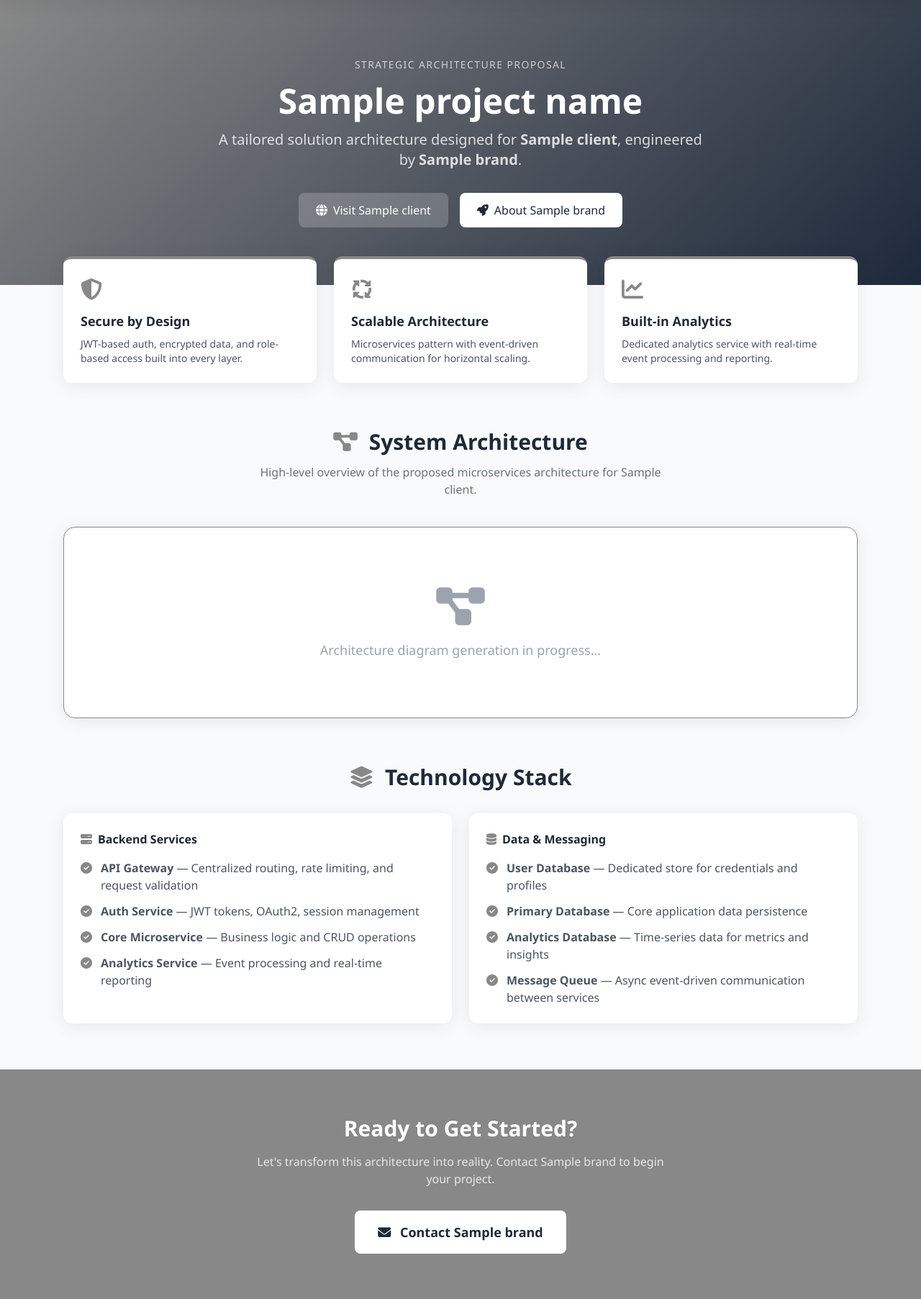
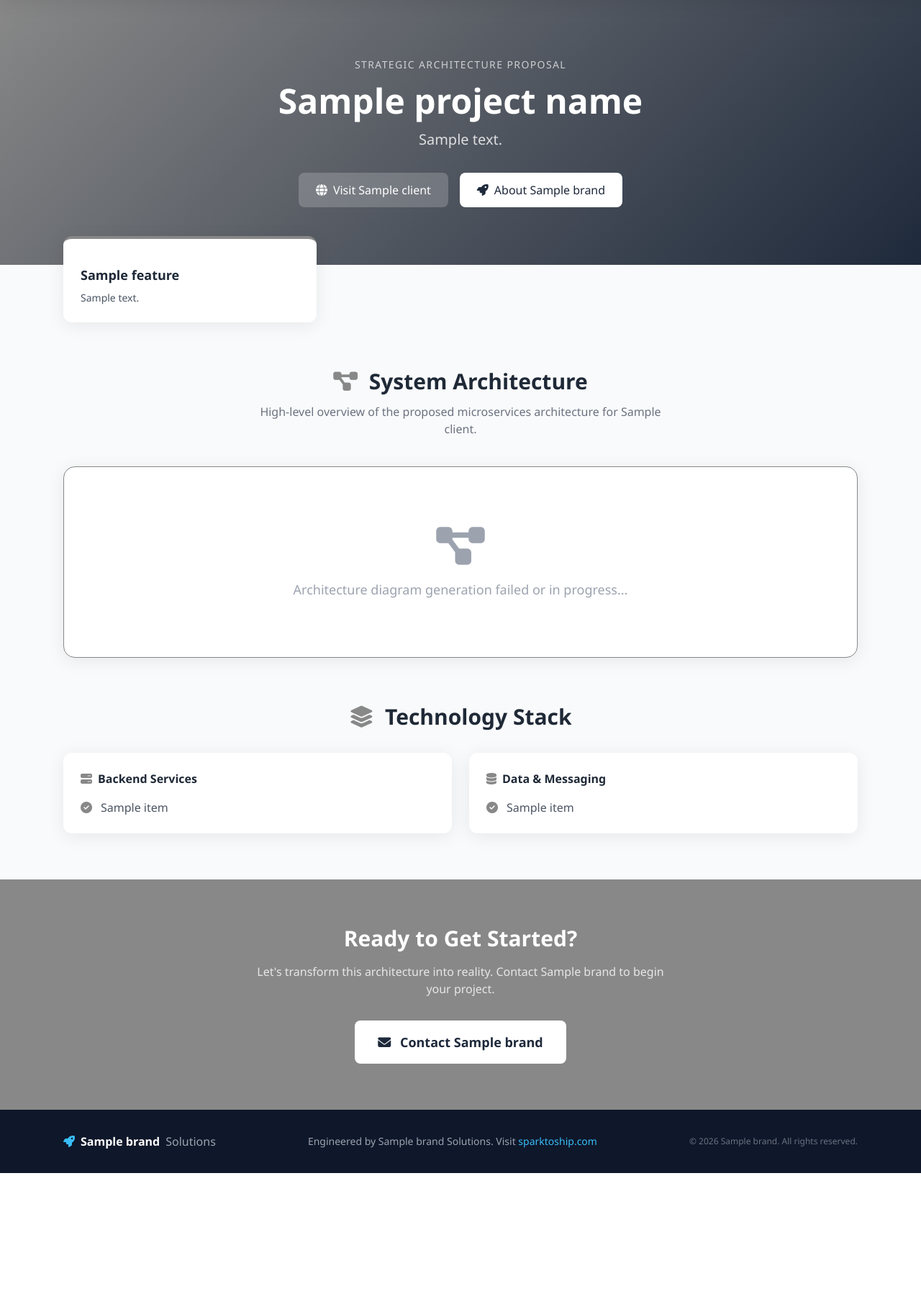
Before and after one commit to KannanManickam/RFP-Bot, a Flask app: template templates/proposal.html in a window 1280 px wide. Shown: the part 80-1885 px from the top of the page at 72% size. After the commit the page ends 1710 px from the top, so only its background shows below. Run offline with Flask 3, Linux system fonts and the light colour scheme; the template is opened without the code that fills it: most values are stand-ins (such as "Sample title", 1, 10 or a date in 2020); grey boxes marked "Sample" are stand-in pictures; some libraries are stand-ins or nearby versions.

Commit message:
Make proposal content dynamic using AI and improve diagram generation
Integrate OpenAI for dynamic proposal content generation (hero description, features, tech stack) and refine Mermaid diagram CLI execution for stability. Update dependencies to include 'openai'.

Replit-Commit-Author: Agent
Replit-Commit-Session-Id: abb669a4-5a5d-4d94-9b05-63eb93c9c0c9
Replit-Commit-Checkpoint-Type: full_checkpoint
Replit-Commit-Event-Id: b46cbe76-d42d-4d7f-b599-c58686e17feb
Replit-Commit-Screenshot-Url: https://storage.googleapis.com/screenshot-production-us-central1/36be4a5c-36aa-4ebf-96ec-b1e0f61442bc/abb669a4-5a5d-4d94-9b05-63eb93c9c0c9/QtMbIls
Replit-Helium-Checkpoint-Created: true

```diff
--- a/generator.py
+++ b/generator.py
@@ -4,10 +4,43 @@ import subprocess
 import ipaddress
 import socket
 import requests
+import json
 from bs4 import BeautifulSoup
 from urllib.parse import urljoin, urlparse
 from flask import render_template
+from openai import OpenAI
 
+# Initialize OpenAI client with Replit AI Integrations
+# This internally uses Replit AI Integrations for OpenAI access,
+# does not require your own API key, and charges are billed to your credits.
+client_ai = OpenAI(
+    api_key=os.environ.get("AI_INTEGRATIONS_OPENAI_API_KEY"),
+    base_url=os.environ.get("AI_INTEGRATIONS_OPENAI_BASE_URL")
+)
+
+def get_ai_content(client_name, project_name):
+    """Generate dynamic content for the proposal using gpt-5."""
+    # the newest OpenAI model is "gpt-5" which was released August 7, 2025.
+    # do not change this unless explicitly requested by the user
+    prompt = f"""
+    Create a technical proposal snippet for a project named '{project_name}' for the client '{client_name}'.
+    Return a JSON object with:
+    1. 'hero_desc': A 1-2 sentence compelling description.
+    2. 'features': Array of 3 objects with 'title', 'icon' (FontAwesome class like 'fas fa-shield'), and 'desc'.
+    3. 'tech_stack': Object with 'backend' (array of 4 strings) and 'data' (array of 4 strings).
+
+    Keep it professional and specific to solution architecture.
+    """
+    try:
+        response = client_ai.chat.completions.create(
+            model="gpt-5",
+            messages=[{"role": "user", "content": prompt}],
+            response_format={"type": "json_object"}
+        )
+        return json.loads(response.choices[0].message.content)
+    except Exception as e:
+        print(f"AI Error: {e}")
+        return None
 
 def is_safe_url(url):
     parsed = urlparse(url)
@@ -143,19 +176,21 @@ def generate_diagram(client_name):
         f.write(mermaid_code)
 
     try:
-        puppeteer_cfg = os.path.join("static", "puppeteer.json")
-        with open(puppeteer_cfg, "w") as f:
-            f.write('{"args":["--no-sandbox","--disable-setuid-sandbox"]}')
+        # Mermaid CLI on Replit/Nix can be finicky with arguments.
+        # Using a simpler call and ensuring paths are absolute or handled correctly.
+        mmd_abs = os.path.abspath(mmd_path)
+        out_abs = os.path.abspath(out_path)
+
+        # Simplified command to avoid "too many arguments" errors seen in logs
+        cmd = [
+            "npx", "-y", "@mermaid-js/mermaid-cli", "mmdc",
+            "-i", mmd_abs,
+            "-o", out_abs,
+            "-b", "transparent"
+        ]
 
         result = subprocess.run(
-            [
-                "npx", "-y", "@mermaid-js/mermaid-cli", "mmdc",
-                "-i", mmd_path,
-                "-o", out_path,
-                "-b", "transparent",
-                "-w", "1200",
-                "-p", puppeteer_cfg,
-            ],
+            cmd,
             capture_output=True,
             text=True,
             timeout=60,
@@ -176,6 +211,9 @@ def build_proposal(client_url, project_name, app=None):
     else:
         client_data["project_name"] = f"{client_data['name']} Integration"
 
+    # Fetch AI-generated dynamic content
+    ai_content = get_ai_content(client_data["name"], client_data["project_name"])
+
     diagram_ok = generate_diagram(client_data["name"])
 
     template_data = {
@@ -183,6 +221,7 @@ def build_proposal(client_url, project_name, app=None):
         "my_brand": MY_BRAND,
         "diagram_available": diagram_ok,
         "project_name": client_data["project_name"],
+        "ai": ai_content
     }
 
     if app:
--- a/pyproject.toml
+++ b/pyproject.toml
@@ -7,6 +7,7 @@ dependencies = [
     "beautifulsoup4>=4.14.3",
     "flask>=3.1.2",
     "gunicorn>=25.1.0",
+    "openai>=2.21.0",
     "pytelegrambotapi>=4.31.0",
     "requests>=2.32.5",
 ]
--- a/templates/proposal.html
+++ b/templates/proposal.html
@@ -62,9 +62,7 @@
             <p class="text-sm uppercase tracking-widest text-white/70 mb-4">Strategic Architecture Proposal</p>
             <h1 class="text-4xl md:text-5xl font-bold mb-4">{{ project_name }}</h1>
             <p class="text-xl text-white/80 max-w-2xl mx-auto">
-                A tailored solution architecture designed for
-                <strong>{{ client.name }}</strong>, engineered by
-                <strong>{{ my_brand.name }}</strong>.
+                {{ ai.hero_desc if ai else "A tailored solution architecture designed for " ~ client.name ~ ", engineered by " ~ my_brand.name ~ "." }}
             </p>
             <div class="mt-8 flex justify-center gap-4">
                 <a href="{{ client.url }}" target="_blank" class="bg-white/20 hover:bg-white/30 backdrop-blur px-6 py-3 rounded-lg transition font-medium">
@@ -79,6 +77,15 @@
 
     <section class="max-w-6xl mx-auto px-6 -mt-10">
         <div class="grid md:grid-cols-3 gap-6">
+            {% if ai and ai.features %}
+                {% for feature in ai.features %}
+                <div class="bg-white rounded-xl p-6 card-shadow border-t-4 accent-border">
+                    <div class="accent-text text-3xl mb-3"><i class="{{ feature.icon }}"></i></div>
+                    <h3 class="font-bold text-lg text-gray-800 mb-2">{{ feature.title }}</h3>
+                    <p class="text-gray-600 text-sm">{{ feature.desc }}</p>
+                </div>
+                {% endfor %}
+            {% else %}
                 <div class="bg-white rounded-xl p-6 card-shadow border-t-4 accent-border">
                     <div class="accent-text text-3xl mb-3"><i class="fas fa-shield-halved"></i></div>
                     <h3 class="font-bold text-lg text-gray-800 mb-2">Secure by Design</h3>
@@ -94,6 +101,7 @@
                     <h3 class="font-bold text-lg text-gray-800 mb-2">Built-in Analytics</h3>
                     <p class="text-gray-600 text-sm">Dedicated analytics service with real-time event processing and reporting.</p>
                 </div>
+            {% endif %}
         </div>
     </section>
 
@@ -109,11 +117,11 @@
         </div>
         <div class="bg-white rounded-2xl card-shadow p-8 border accent-border">
             {% if diagram_available %}
-            <img src="/static/architecture.png" alt="Architecture Diagram" class="w-full max-w-4xl mx-auto">
+            <img src="/static/architecture.png?v={{ range(1, 9999) | random }}" alt="Architecture Diagram" class="w-full max-w-4xl mx-auto">
             {% else %}
             <div class="text-center py-12 text-gray-400">
                 <i class="fas fa-diagram-project text-6xl mb-4"></i>
-                <p class="text-lg">Architecture diagram generation in progress...</p>
+                <p class="text-lg">Architecture diagram generation failed or in progress...</p>
             </div>
             {% endif %}
         </div>
@@ -130,22 +138,23 @@
                     <i class="fas fa-server accent-text"></i> Backend Services
                 </h3>
                 <ul class="space-y-3">
+                    {% if ai and ai.tech_stack and ai.tech_stack.backend %}
+                        {% for item in ai.tech_stack.backend %}
                         <li class="flex items-start gap-3">
                             <i class="fas fa-check-circle accent-text mt-1"></i>
-                        <span class="text-gray-600"><strong>API Gateway</strong> — Centralized routing, rate limiting, and request validation</span>
+                            <span class="text-gray-600">{{ item }}</span>
+                        </li>
+                        {% endfor %}
+                    {% else %}
+                        <li class="flex items-start gap-3">
+                            <i class="fas fa-check-circle accent-text mt-1"></i>
+                            <span class="text-gray-600"><strong>API Gateway</strong> — Centralized routing, rate limiting</span>
                         </li>
                         <li class="flex items-start gap-3">
                             <i class="fas fa-check-circle accent-text mt-1"></i>
-                        <span class="text-gray-600"><strong>Auth Service</strong> — JWT tokens, OAuth2, session management</span>
+                            <span class="text-gray-600"><strong>Auth Service</strong> — JWT tokens, session management</span>
                         </li>
-                    <li class="flex items-start gap-3">
-                        <i class="fas fa-check-circle accent-text mt-1"></i>
-                        <span class="text-gray-600"><strong>Core Microservice</strong> — Business logic and CRUD operations</span>
-                    </li>
-                    <li class="flex items-start gap-3">
-                        <i class="fas fa-check-circle accent-text mt-1"></i>
-                        <span class="text-gray-600"><strong>Analytics Service</strong> — Event processing and real-time reporting</span>
-                    </li>
+                    {% endif %}
                 </ul>
             </div>
             <div class="bg-white rounded-xl p-6 card-shadow">
@@ -153,22 +162,23 @@
                     <i class="fas fa-database accent-text"></i> Data & Messaging
                 </h3>
                 <ul class="space-y-3">
+                    {% if ai and ai.tech_stack and ai.tech_stack.data %}
+                        {% for item in ai.tech_stack.data %}
                         <li class="flex items-start gap-3">
                             <i class="fas fa-check-circle accent-text mt-1"></i>
-                        <span class="text-gray-600"><strong>User Database</strong> — Dedicated store for credentials and profiles</span>
+                            <span class="text-gray-600">{{ item }}</span>
+                        </li>
+                        {% endfor %}
+                    {% else %}
+                        <li class="flex items-start gap-3">
+                            <i class="fas fa-check-circle accent-text mt-1"></i>
+                            <span class="text-gray-600"><strong>Primary Database</strong> — Core data persistence</span>
                         </li>
                         <li class="flex items-start gap-3">
                             <i class="fas fa-check-circle accent-text mt-1"></i>
-                        <span class="text-gray-600"><strong>Primary Database</strong> — Core application data persistence</span>
+                            <span class="text-gray-600"><strong>Message Queue</strong> — Async communication</span>
                         </li>
-                    <li class="flex items-start gap-3">
-                        <i class="fas fa-check-circle accent-text mt-1"></i>
-                        <span class="text-gray-600"><strong>Analytics Database</strong> — Time-series data for metrics and insights</span>
-                    </li>
-                    <li class="flex items-start gap-3">
-                        <i class="fas fa-check-circle accent-text mt-1"></i>
-                        <span class="text-gray-600"><strong>Message Queue</strong> — Async event-driven communication between services</span>
-                    </li>
+                    {% endif %}
                 </ul>
             </div>
         </div>
```
Also changed, not shown: attached_assets/Screenshot_2026-02-16_at_22.55.14_1771262716709.png (added), 2 other files. Lines whose indentation alone changed are shown as unchanged.
